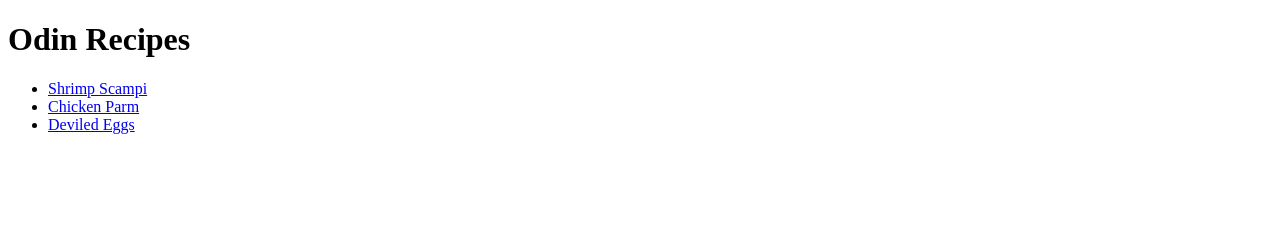
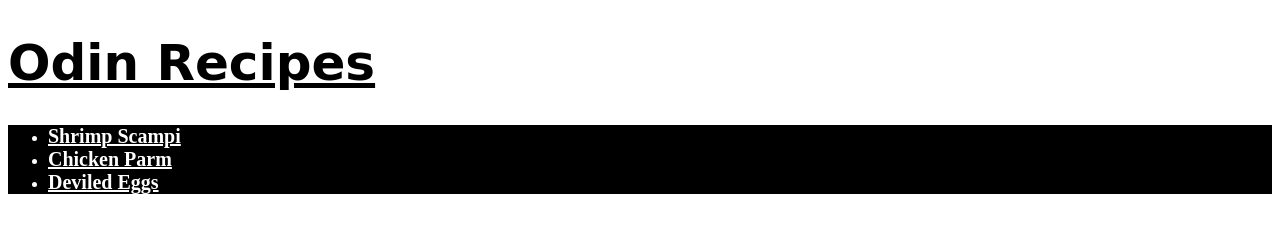
Before and after one commit to LeeC81/odin-recipes, a plain HTML site: page index.html in a window 1280 px wide. Drawn offline with Linux system fonts and the light colour scheme.

Commit message:
Add css styles to index html page with external css file

```diff
--- a/index.html
+++ b/index.html
@@ -3,14 +3,15 @@
     <head>
         <meta charset="UTF-8">
         <title>Recipes</title>
+        <link rel="stylesheet" href="styles.css">
     </head>
 
     <body>
         <h1>Odin Recipes</h1>
         <ul>
-            <li><a href="recipes/shrimpScampi.html">Shrimp Scampi</a></li>
-            <li><a href="recipes/chickenParm.html">Chicken Parm</a></li>
-            <li><a href="recipes/deviledEggs.html">Deviled Eggs</a></li>
+            <li class="one"><a href="recipes/shrimpScampi.html">Shrimp Scampi</a></li>
+            <li class="two"><a href="recipes/chickenParm.html">Chicken Parm</a></li>
+            <li class="three"><a href="recipes/deviledEggs.html">Deviled Eggs</a></li>
         </ul>
 
     </body>
--- /dev/null
+++ b/styles.css
@@ -0,0 +1,19 @@
+h1 {
+    font-family: cursive;
+    font-size: 50px;
+    text-decoration: underline;
+}
+
+ul {
+    background-color: black;
+}
+
+li {
+    color: white;
+}
+
+a {
+    color: white;
+    font-weight: bold;
+    font-size: 20px;
+}
```
